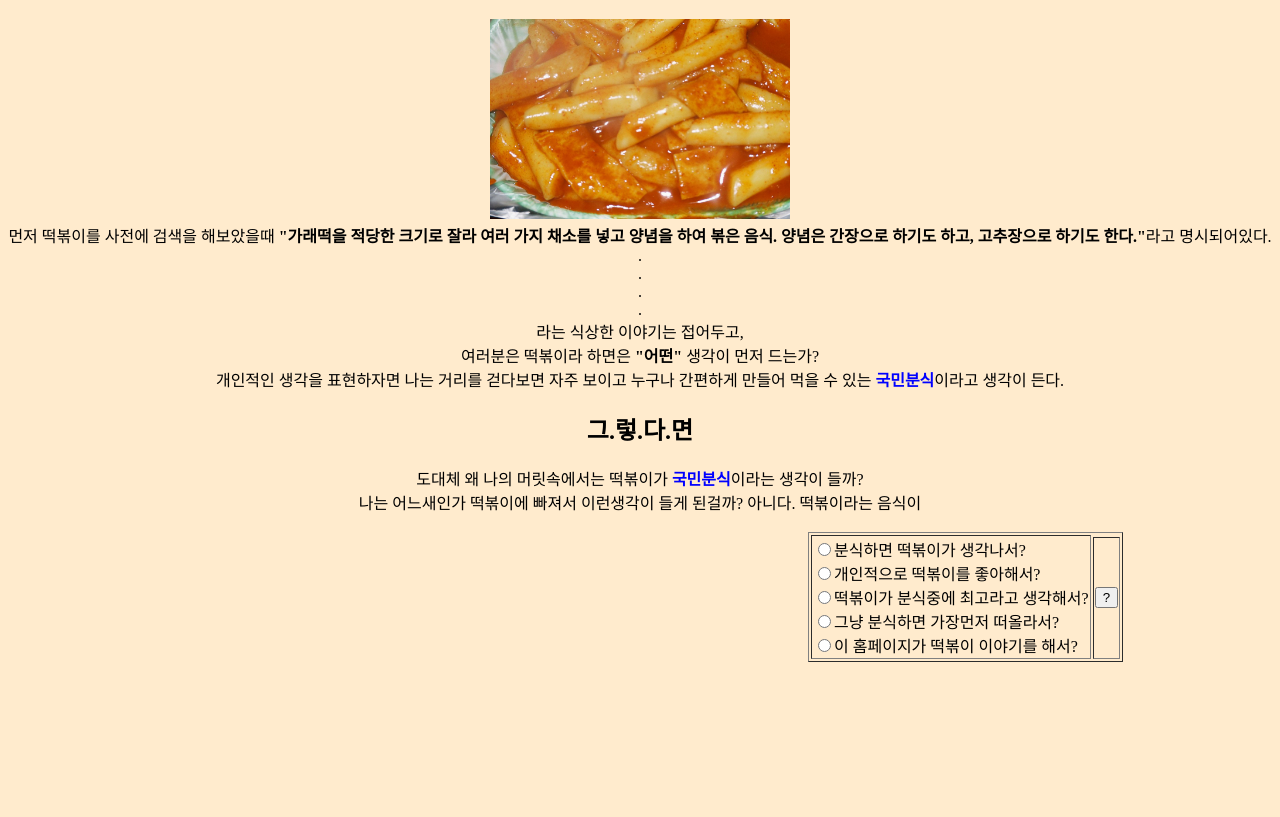
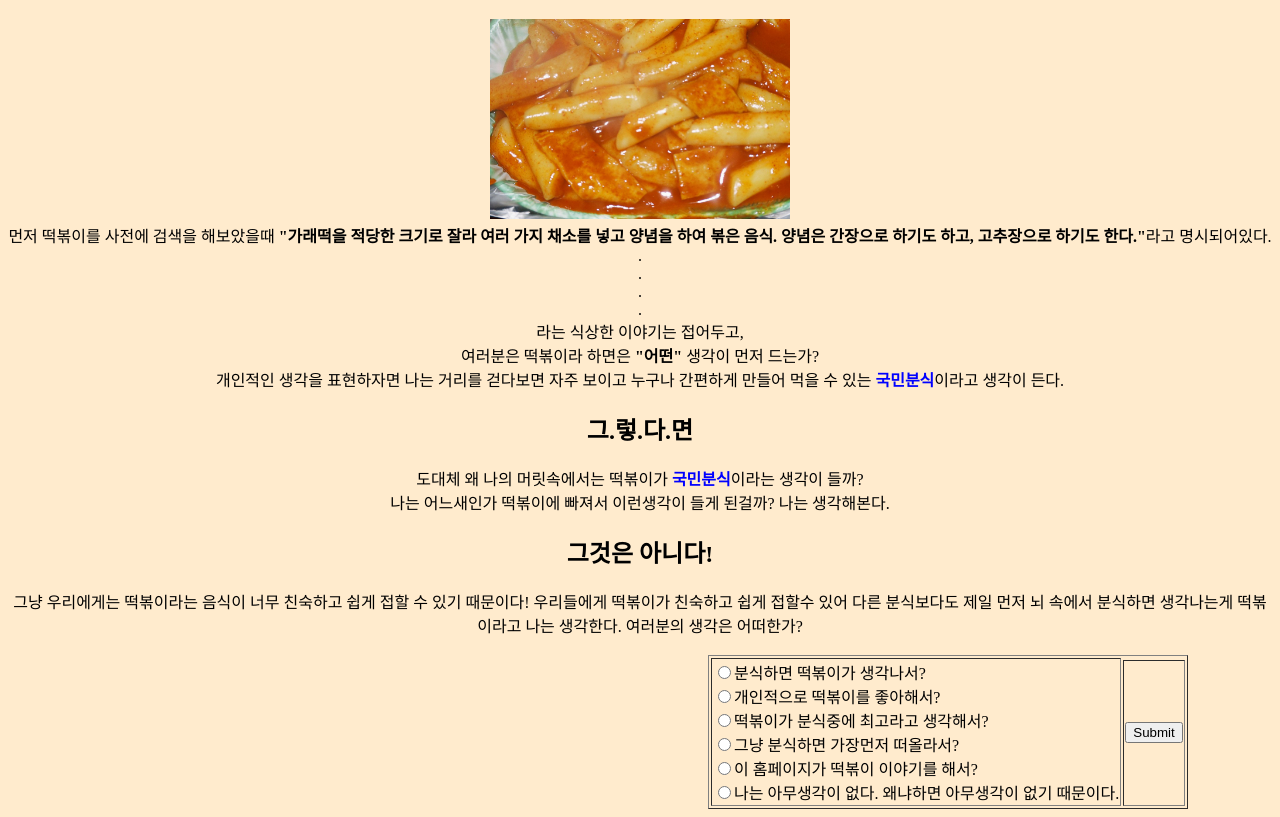
Before and after one commit to dg12345789/dg12345789.github.io, a plain HTML site: page Practice.html in a window 1280 px wide. Shown: the part 70-887 px from the top of the page. Before the commit the page ends 800 px from the top, so only its background shows below. Drawn offline with Linux system fonts and the light colour scheme.

Commit message:
Add files via upload

```diff
--- a/Practice.html
+++ b/Practice.html
@@ -9,7 +9,7 @@
 }
 table
 {
-	margin-left : 800px;
+	margin-left : 700px;
 }
 .red
 {
@@ -37,19 +37,26 @@ body {
 표현하자면 나는 거리를 걷다보면 자주 보이고 누구나 간편하게 만들어 먹을 수 있는 <b><span class="blue">국민분식</span></b>이라고 생각이 든다.<br>
 <h2> 그.렇.다.면 </h2>
 도대체 왜 나의 머릿속에서는 떡볶이가 <b><span class="blue">국민분식</span></b>이라는 생각이 들까?<br>
-나는 어느새인가 떡볶이에 빠져서 이런생각이 들게 된걸까? 아니다. 떡볶이라는 음식이
+나는 어느새인가 떡볶이에 빠져서 이런생각이 들게 된걸까?
+나는 생각해본다.
+<h2>그것은 아니다!</h2>
+그냥 우리에게는 떡볶이라는 음식이 너무 친숙하고 쉽게 접할 수 있기 때문이다!
+우리들에게 떡볶이가 친숙하고 쉽게 접할수 있어 다른 분식보다도 제일 먼저 뇌 속에서 분식하면 생각나는게 떡볶이라고 나는 생각한다.
+여러분의 생각은 어떠한가?
 </div>
 <div class="cen">
 <table border="1">
 <tr>
-<td rowspan="5"><label><input type="radio" name="why" value="분식하면 떡볶이가 생각나서?">분식하면 떡볶이가 생각나서?</label><br>
+<td rowspan="6"><label><input type="radio" name="why" value="분식하면 떡볶이가 생각나서?">분식하면 떡볶이가 생각나서?</label><br>
 <label><input type="radio" name="why" value="개인적으로 떡볶이를 좋아해서?">개인적으로 떡볶이를 좋아해서?</label><br>
 <label><input type="radio" name="why" value="떡볶이가 분식중의 최고라고 생각해서?">떡볶이가 분식중에 최고라고 생각해서?</label><br>
 <label><input type="radio" name="why" value="그냥 분식하면 가장먼저 떠올라서?">그냥 분식하면 가장먼저 떠올라서?</label><br>
-<label><input type="radio" name="why" value="이 홈페이지가 떡볶이 이야기를 해서?">이 홈페이지가 떡볶이 이야기를 해서?</label></td><br>
+<label><input type="radio" name="why" value="이 홈페이지가 떡볶이 이야기를 해서?">이 홈페이지가 떡볶이 이야기를 해서?</label><br>
+<label><input type="radio" name="why" value="나는 아무생각이 없다. 왜냐하면 아무생각이 없기 때문이다.">나는 아무생각이 없다. 왜냐하면 아무생각이 없기 때문이다.</label>
+</td><br>
 </tr>
 <tr>
-<td><input type="submit" value="?"></td>
+<td><input type="submit"></td>
 </tr>
 </table>
 </div>
```
Also changed, not shown: Practiceo.html (+1 -1 lines), index.html (+1 -1 lines).
